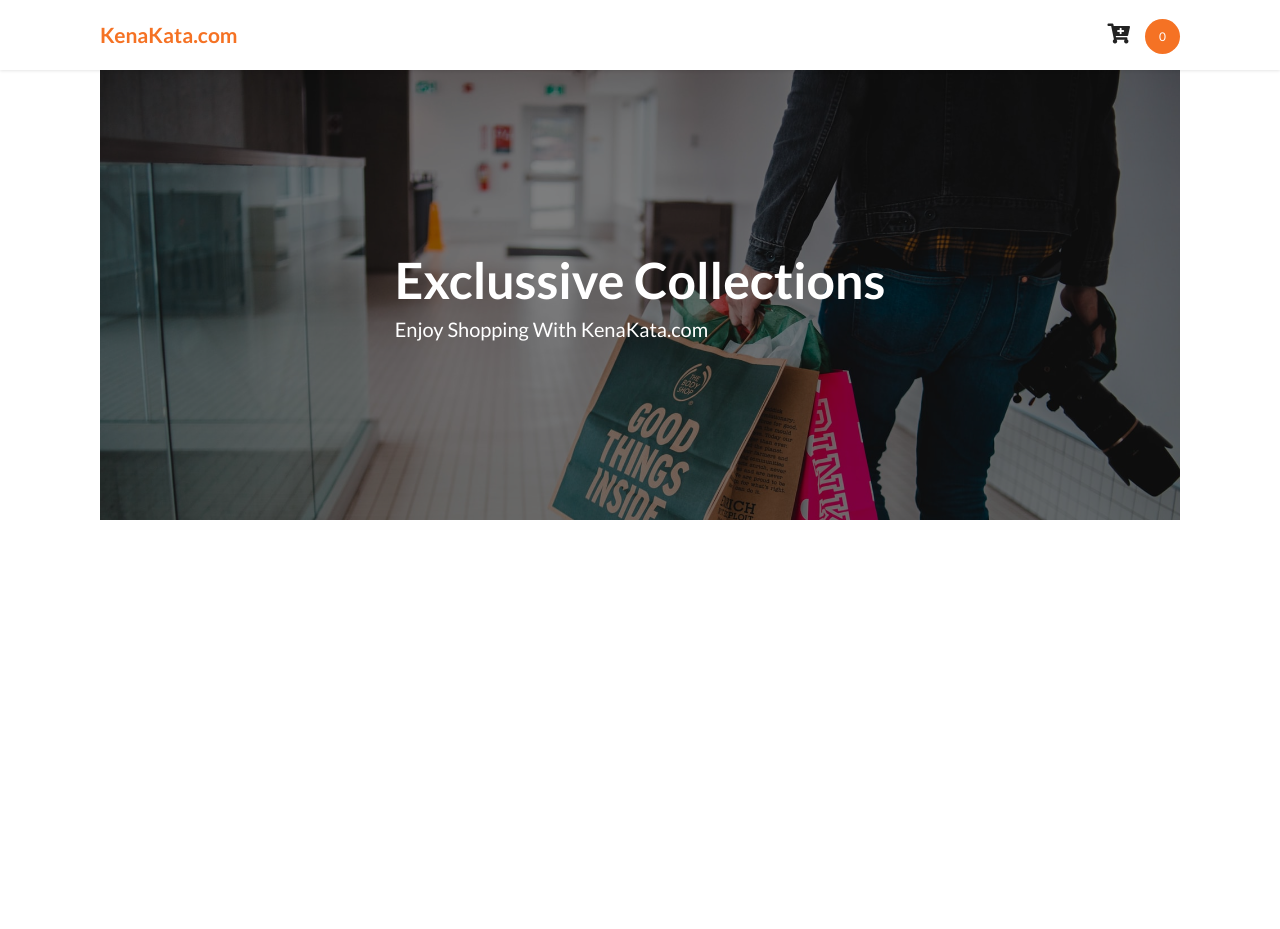
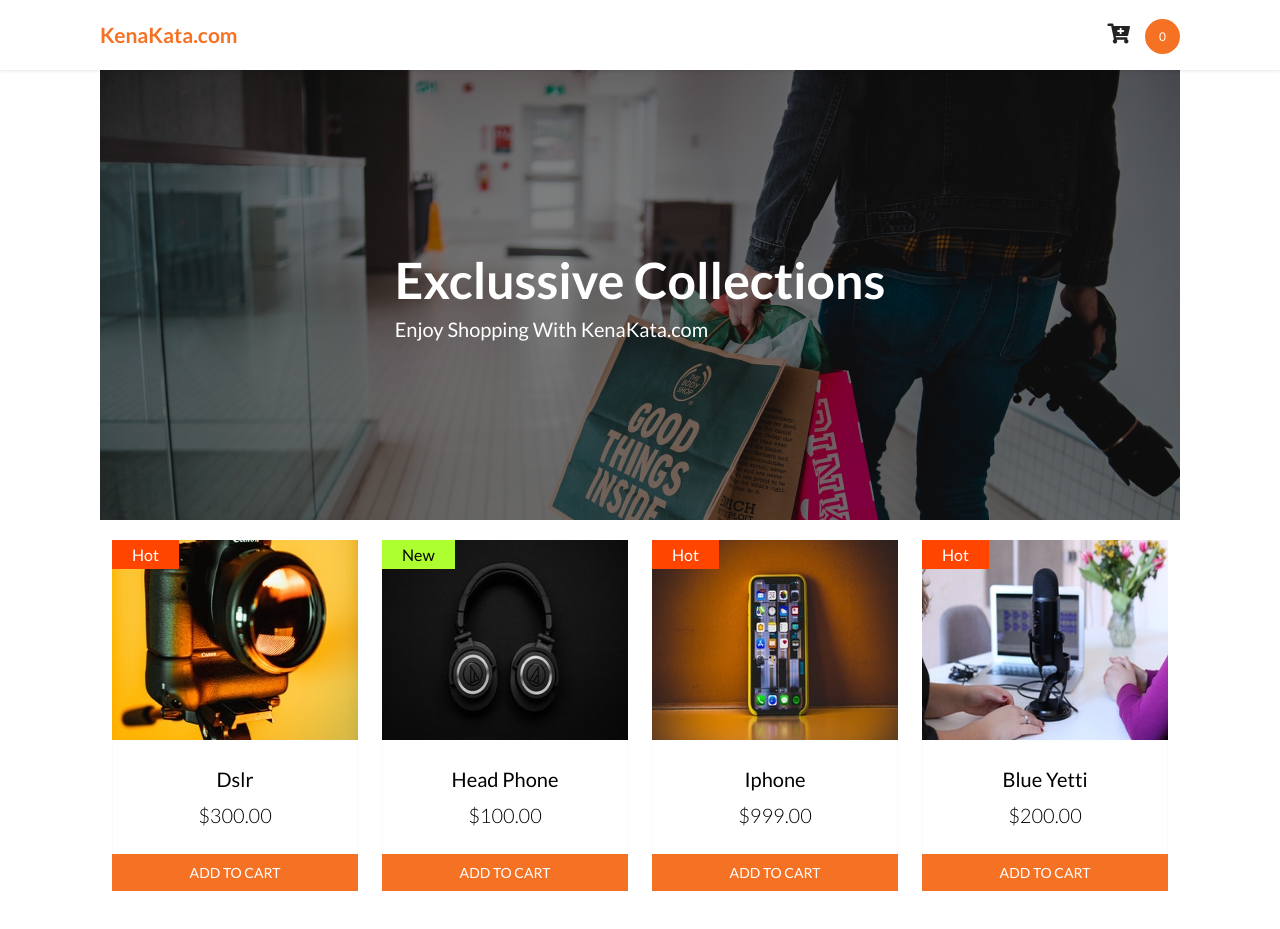
Before and after one commit to Shantovai23/React-ecommerce-site-with-payment-gateway, a React (Create React App) app: page / in a window 1280 px wide. Shown: the top 929 px of the page. Before the commit the page ends 800 px from the top, so only its background shows below. Built offline with nearby package versions, Linux system fonts and the light colour scheme.

Commit message:
prodiucts-displayed

```diff
--- a/src/App.css
+++ b/src/App.css
@@ -23,6 +23,8 @@
   display: flex;
   position: fixed;
   top: 0;
+  background: #fff;
+  z-index: 999999999999999999;
 }
 
 .left{
@@ -101,3 +103,74 @@
   font-size: 20px;
   margin-top: 7px;
 }
+
+/******Products***/
+
+.products{
+  display: flex;
+  flex-wrap: wrap;
+  width: 100%;
+
+}
+
+.product{
+  width: 25%;
+  padding: 0 12px;
+  margin: 20px 0;
+  overflow: hidden;
+  position: relative;
+}
+.hot{
+  position: absolute;
+  top: 0;
+  background:orangered ;
+  padding: 5px 20px;
+  color: var(--whiteColor);
+}
+.new{
+  position: absolute;
+  top: 0;
+  background:greenyellow ;
+  padding: 5px 20px;
+  color: var(--blackColor);
+}
+
+.product-image{
+  width: 100%;
+  height: 200px;
+  overflow: hidden;
+}
+.product-image img{
+  width: 100%;
+  height: 100%;
+}
+
+.product-details{
+  padding:15px 10px ;
+  text-align: center;
+  background: var(--whiteColor);
+  border-left: 1px solid #fafafa;
+  border-right: 1px solid #fafafa;
+}
+.product-name{
+  font-size: 20px;
+  font-weight: 500;
+  margin: 12px 0;
+}
+
+.product-price{
+  font-size:20px ;
+  font-weight: 300;
+  margin: 12px 0;
+}
+
+.add-to-cart{
+  background: var(--mainColor);
+  padding: 10px 20px;
+  width: 100%;
+  color: var(--whiteColor);
+  text-transform: uppercase;
+  text-align: center;
+  font-size: 14px;
+  cursor: pointer;
+}
--- a/src/App.js
+++ b/src/App.js
@@ -2,12 +2,19 @@
 import './App.css';
 import Navbar from './components/Navbar.jsx'
 import Banner from './components/Banner.jsx'
+import ProductsContextProvider from './global/productsContext'
+import Products from './components/Products'
 
 function App() {
   return (
     <div className="App">
      <Navbar/>
      <Banner/>
+     <ProductsContextProvider>
+       <div className='container'>
+       <Products/>
+       </div>
+     </ProductsContextProvider>
     </div>
   );
 }
--- a/src/components/Navbar.jsx
+++ b/src/components/Navbar.jsx
@@ -7,7 +7,7 @@
            <li><a href='#'>KenaKata.com</a></li>
          </ul>
          <ul className='right'>
-           <li><a href='#'><span className='shoppingCart'><i class="fas fa-cart-plus"></i><span className='cartCount'>0</span></span></a></li>
+           <li><a href='#'><span className='shoppingCart'><i className="fas fa-cart-plus"></i><span className='cartCount'>0</span></span></a></li>
          </ul>
         </nav>
     )
--- /dev/null
+++ b/src/components/Products.jsx
@@ -0,0 +1,37 @@
+import React,{useContext} from 'react'
+import {ProductsContext} from '../global/productsContext.js'
+
+const Products=()=>{
+    const {products}=useContext(ProductsContext)
+
+    return(
+
+           <div className='products'>
+          {products.map((product)=>(
+             <div className='product' key={product.id}>
+
+             <div className='product-image'>
+                 <img src={product.image} alt='not-found'/>
+             </div>
+             <div className='product-details'>
+                 <div className='product-name'>
+                 {product.name}
+             </div>
+             <div className='product-price'>
+                 ${product.price}.00
+             </div>
+             </div>
+
+
+             <div className='add-to-cart'>Add to Cart</div>
+             {product.status==='hot'? <div className='hot'>Hot</div> :''}
+             {product.status==='new'? <div className='new'>New</div> :''}
+             </div>
+
+          ))}
+       </div>
+
+    )
+
+}
+export default Products
--- /dev/null
+++ b/src/global/productsContext.js
@@ -0,0 +1,31 @@
+import React,{createContext,useState} from 'react'
+import dslr from '../assets/dslr.jpg'
+import headphone from '../assets/headphones.jpg'
+import iphone from '../assets/iphone.jpg'
+import blueYetti from '../assets/microphone.jpg'
+import perfume from '../assets/perfume.jpg'
+import ring from '../assets/rings.jpg'
+import shoes from '../assets/shoes.jpg'
+import watch from '../assets/watch.jpg'
+
+
+export  const ProductsContext=createContext()
+const ProductsContextProvider=(props)=>{
+    const [products]=useState([
+        {id:1,name:'Dslr',price:300, image:dslr,status:'hot'},
+        {id:2,name:'Head Phone',price:100, image:headphone,status:'new'},
+        {id:3,name:'Iphone',price:999, image:iphone,status:'hot'},
+        {id:4,name:'Blue Yetti',price:200, image:blueYetti,status:'hot'},
+        {id:5,name:'Perfume',price:100, image:perfume,status:'new'},
+        {id:6,name:'Ring',price:350, image:ring,status:'new'},
+        {id:7,name:'Shoes',price:90, image:shoes,status:'hot'},
+        {id:8,name:'Watch',price:190, image:watch,status:'new'},
+    ])
+    return(
+          <ProductsContext.Provider value={{products: [...products]}}>
+            {props.children}
+          </ProductsContext.Provider>
+    )
+}
+
+export default ProductsContextProvider
```
